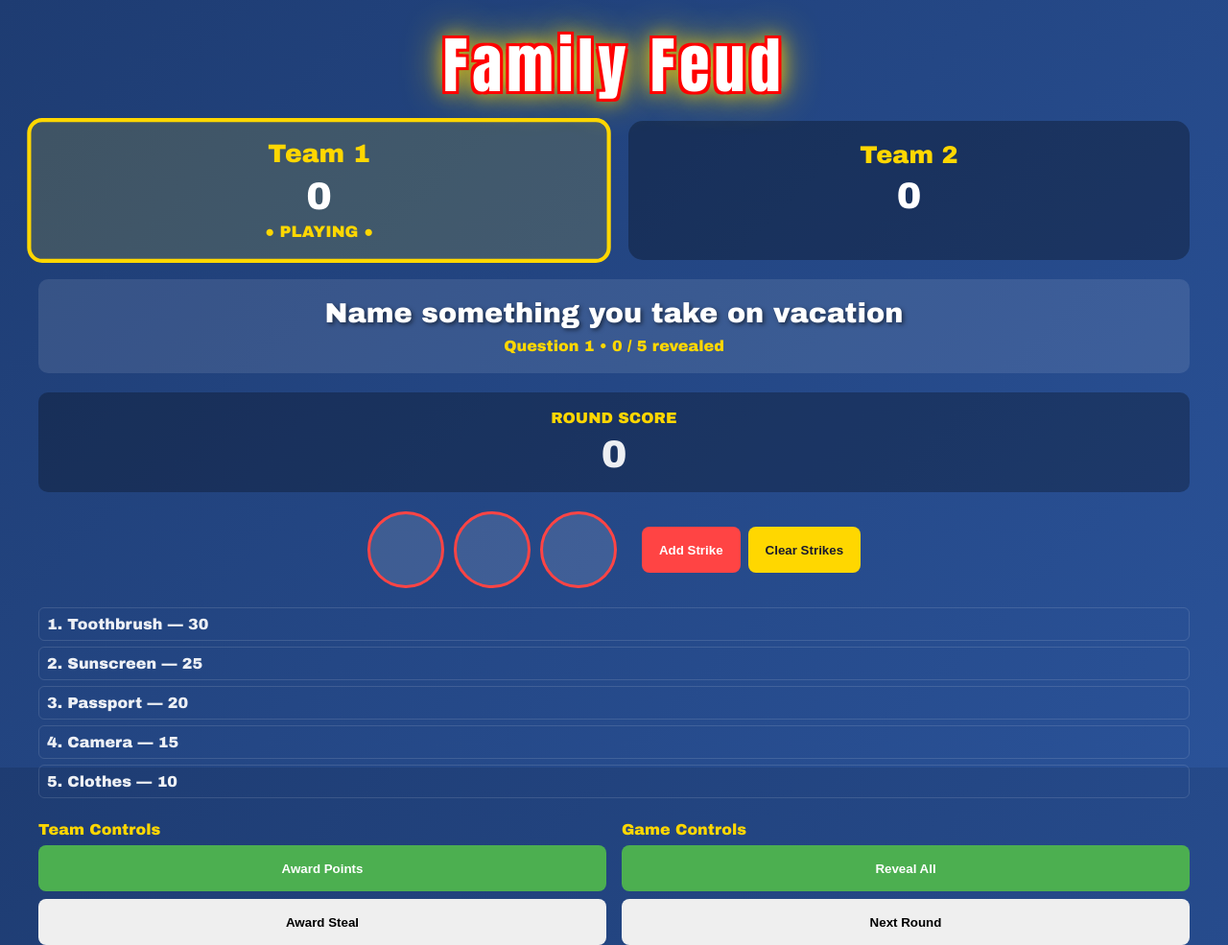
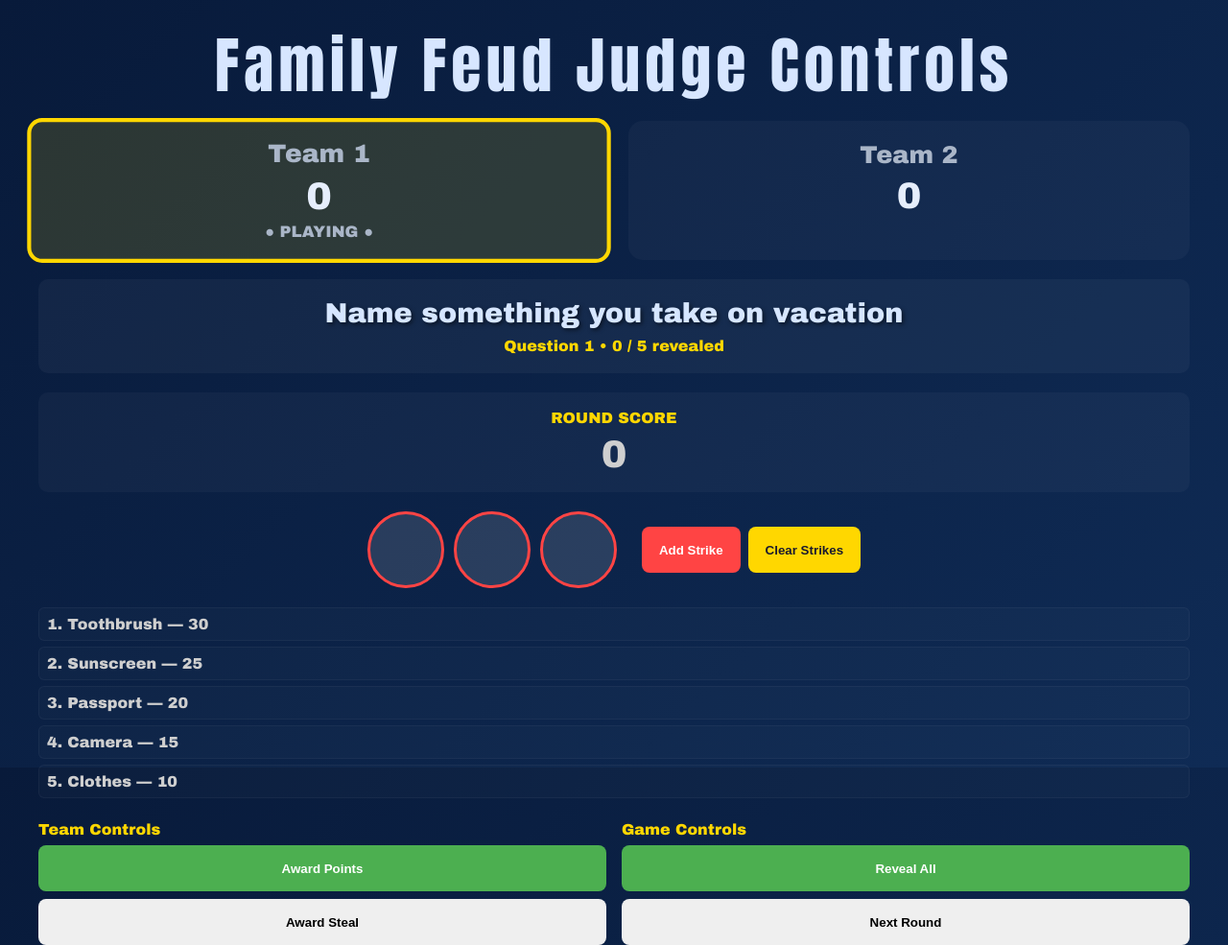
Before and after one commit to benjohnemmett/FamilyFeud, a Flask app: page /judge in a window 1280 px wide. Shown: the whole page at 96% size. Run offline with Flask 3, Linux system fonts and the light colour scheme; some libraries are stand-ins or nearby versions.

Commit message:
Judge page formattting

```diff
--- a/templates/judge.html
+++ b/templates/judge.html
@@ -5,11 +5,28 @@
     <title>Family Feud - Judge</title>
     <script src="https://cdn.socket.io/4.5.4/socket.io.min.js" integrity="" crossorigin="anonymous"></script>
     <link rel="stylesheet" href="/static/styles.css">
+    <style>
+      /* Judge-specific theme overrides (scoped to body.judge-theme) */
+      body.judge-theme {
+        background: linear-gradient(135deg, #081a3a 0%, #0f2b55 100%);
+        color: #cfcfcf;
+      }
+      body.judge-theme .title { color: #d7e6ff; text-shadow: none; }
+      body.judge-theme .team-box { background: rgba(255,255,255,0.03); border-color: transparent; }
+      body.judge-theme .team-name, body.judge-theme .team-indicator { color: #aab6c8; }
+      body.judge-theme .team-score { color: #e6eefc; }
+      body.judge-theme .question { background: rgba(255,255,255,0.04); }
+      body.judge-theme .question-text { color: #d6e6ff; }
+      body.judge-theme .round-score-box { background: rgba(255,255,255,0.03); }
+      body.judge-theme .answer { background: rgba(255,255,255,0.02); color: #cfcfcf; border-color: rgba(255,255,255,0.04); }
+      /* keep revealed answers bright to preserve readability */
+      body.judge-theme .revealed { background: linear-gradient(90deg,#e6f0ff, #99c2ff); color: #091019; }
+    </style>
   </head>
-  <body>
+  <body class="judge-theme">
   <div class="container">
     <div class="header">
-      <div class="title">Family Feud</div>
+      <div class="title">Family Feud Judge Controls</div>
     </div>
 
     <div class="teams-section">
```
